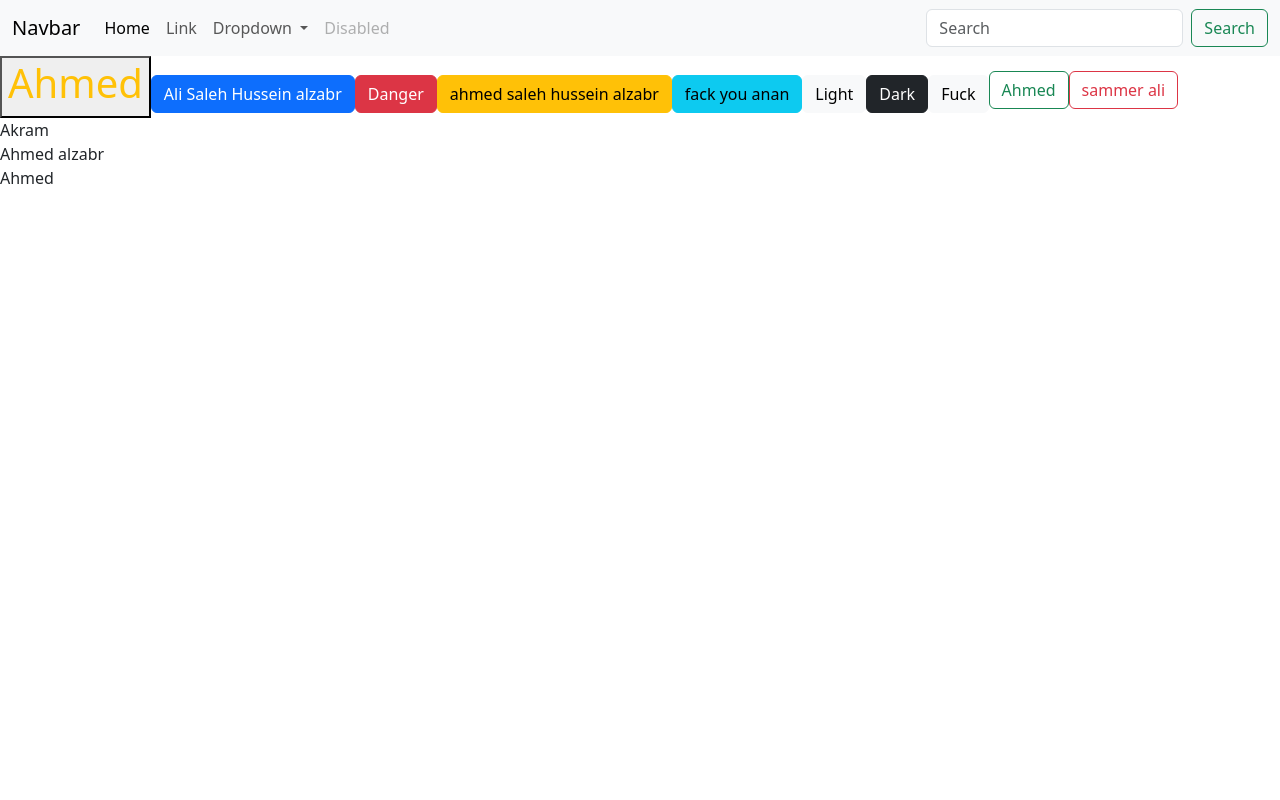
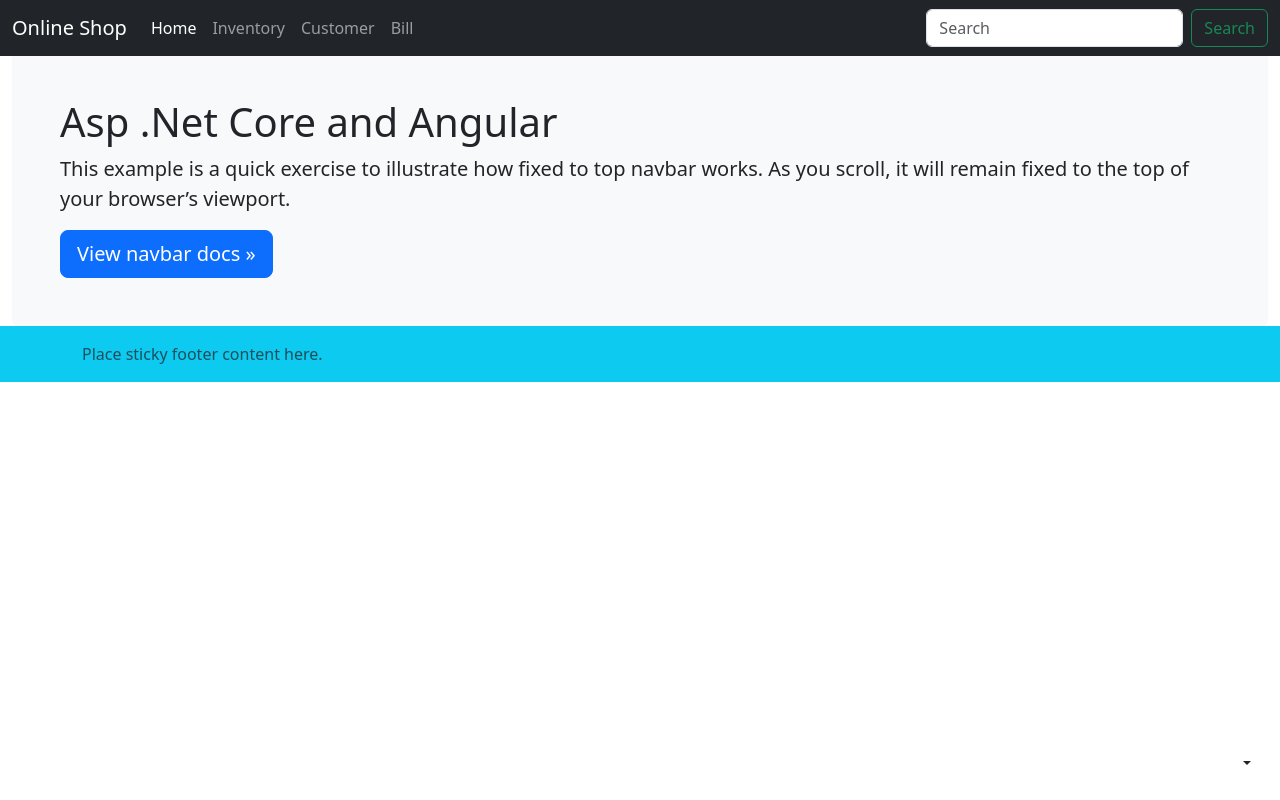
Before and after one commit to ahmedsalehalzabr/OnlineShop, an Angular app: page / in a window 1280 px wide. Built offline with nearby package versions, Linux system fonts and the light colour scheme.

Commit message:
Start App

```diff
--- a/angular.json
+++ b/angular.json
@@ -85,9 +85,12 @@
               }
             ],
             "styles": [
-              "src/styles.css"
+              "src/styles.css",
+              "node_modules/bootstrap/dist/css/bootstrap.min.css"
             ],
-            "scripts": []
+            "scripts": [
+              "node_modules/bootstrap/dist/js/bootstrap.min.js"
+            ]
           }
         }
       }
--- a/src/app/app.component.html
+++ b/src/app/app.component.html
@@ -1,51 +1,76 @@
-<nav class="navbar navbar-expand-lg navbar-black bg-light">
+<div class="dropdown position-fixed bottom-0 end-0 mb-3 me-3 bd-mode-toggle">
+  <button class="btn btn-bd-primary py-2 dropdown-toggle d-flex align-items-center"
+          id="bd-theme"
+          type="button"
+          aria-expanded="false"
+          data-bs-toggle="dropdown"
+          aria-label="Toggle theme (auto)">
+    <svg class="bi my-1 theme-icon-active" width="1em" height="1em"><use href="#circle-half"></use></svg>
+    <span class="visually-hidden" id="bd-theme-text">Toggle theme</span>
+  </button>
+  <ul class="dropdown-menu dropdown-menu-end shadow" aria-labelledby="bd-theme-text">
+    <li>
+      <button type="button" class="dropdown-item d-flex align-items-center" data-bs-theme-value="light" aria-pressed="false">
+        <svg class="bi me-2 opacity-50" width="1em" height="1em"><use href="#sun-fill"></use></svg>
+        Light
+        <svg class="bi ms-auto d-none" width="1em" height="1em"><use href="#check2"></use></svg>
+      </button>
+    </li>
+    <li>
+      <button type="button" class="dropdown-item d-flex align-items-center" data-bs-theme-value="dark" aria-pressed="false">
+        <svg class="bi me-2 opacity-50" width="1em" height="1em"><use href="#moon-stars-fill"></use></svg>
+        Dark
+        <svg class="bi ms-auto d-none" width="1em" height="1em"><use href="#check2"></use></svg>
+      </button>
+    </li>
+    <li>
+      <button type="button" class="dropdown-item d-flex align-items-center active" data-bs-theme-value="auto" aria-pressed="true">
+        <svg class="bi me-2 opacity-50" width="1em" height="1em"><use href="#circle-half"></use></svg>
+        Auto
+        <svg class="bi ms-auto d-none" width="1em" height="1em"><use href="#check2"></use></svg>
+      </button>
+    </li>
+  </ul>
+</div>
+
+<nav class="navbar navbar-expand-md navbar-dark fixed-top bg-dark">
   <div class="container-fluid">
-    <a class="navbar-brand" href="#">Navbar</a>
-    <button class="navbar-toggler" type="button" data-bs-toggle="collapse" data-bs-target="#navbarSupportedContent" aria-controls="navbarSupportedContent" aria-expanded="false" aria-label="Toggle navigation">
+    <a class="navbar-brand" href="#">Online Shop</a>
+    <button class="navbar-toggler" type="button" data-bs-toggle="collapse" data-bs-target="#navbarCollapse" aria-controls="navbarCollapse" aria-expanded="false" aria-label="Toggle navigation">
       <span class="navbar-toggler-icon"></span>
     </button>
-    <div class="collapse navbar-collapse" id="navbarSupportedContent">
-      <ul class="navbar-nav me-auto mb-2 mb-lg-0">
+    <div class="collapse navbar-collapse" id="navbarCollapse">
+      <ul class="navbar-nav me-auto mb-2 mb-md-0">
         <li class="nav-item">
-          <a class="nav-link active"  aria-current="page" href="#">Home</a>
+          <a class="nav-link active" aria-current="page" href="#">Home</a>
         </li>
         <li class="nav-item">
-          <a class="nav-link" href="#">Link</a>
-        </li>
-        <li class="nav-item dropdown">
-          <a class="nav-link dropdown-toggle" href="#" id="navbarDropdown" role="button" data-bs-toggle="dropdown" aria-expanded="false">
-            Dropdown
-          </a>
-          <ul class="dropdown-menu" aria-labelledby="navbarDropdown">
-            <li><a class="dropdown-item" href="#">Action</a></li>
-            <li><a class="dropdown-item" href="#">Another action</a></li>
-            <li><hr class="dropdown-divider"></li>
-            <li><a class="dropdown-item" href="#">Something else here</a></li>
-          </ul>
+          <a class="nav-link" href="#">Inventory</a>
         </li>
         <li class="nav-item">
-          <a class="nav-link disabled" href="#" tabindex="-1" aria-disabled="true">Disabled</a>
+          <a class="nav-link" href="#">Customer</a>
+        </li>
+        <li class="nav-item">
+          <a class="nav-link" href="#">Bill</a>
         </li>
       </ul>
-      <form class="d-flex">
+      <form class="d-flex" role="search">
         <input class="form-control me-2" type="search" placeholder="Search" aria-label="Search">
         <button class="btn btn-outline-success" type="submit">Search</button>
       </form>
     </div>
   </div>
 </nav>
-<button><h1 class="text-warning">Ahmed</h1></button>
-<button class="btn btn-primary">Ali Saleh Hussein alzabr</button>
-<button type="button" class="btn btn-danger">Danger</button>
-<button type="button" class="btn btn-warning">ahmed saleh hussein alzabr</button>
-<button type="button" class="btn btn-info">fack you anan</button>
-<button type="button" class="btn btn-light">Light</button>
-<button type="button" class="btn btn-dark">Dark</button>
-<button type="button" class="btn btn-light">Fuck</button>
-<h3 class="btn btn-outline-success">Ahmed</h3>
-<h1 class="btn btn-outline-danger">sammer ali</h1>
-<header>Akram</header>
-Ahmed alzabr
-<p>Ahmed</p>
 
-<router-outlet />
+<main class="container-fluid" style="margin-top: 50px;">
+  <div class="bg-body-tertiary p-5 rounded">
+    <h1>Asp .Net Core and Angular</h1>
+    <p class="lead">This example is a quick exercise to illustrate how fixed to top navbar works. As you scroll, it will remain fixed to the top of your browser’s viewport.</p>
+    <a class="btn btn-lg btn-primary" href="/docs/5.3/components/navbar/" role="button">View navbar docs &raquo;</a>
+  </div>
+</main>
+<footer class="footer mt-auto py-3 bg-info">
+  <div class="container">
+    <span class="text-body-secondary">Place sticky footer content here.</span>
+  </div>
+</footer>
--- /dev/null
+++ b/src/app/pages/inventory/inventory.component.html
@@ -0,0 +1 @@
+<p>inventory works!</p>
```
Also changed, not shown: src/app/pages/inventory/inventory.component.ts (added, +12 -0 lines), src/app/pages/inventory/inventory.component.css (added), 1 other file (tests, documents, lock files or other folders).
